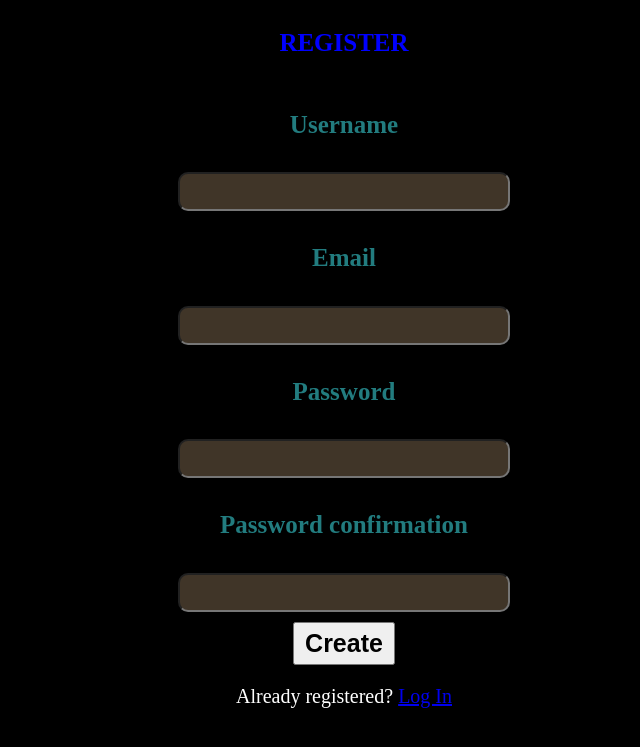
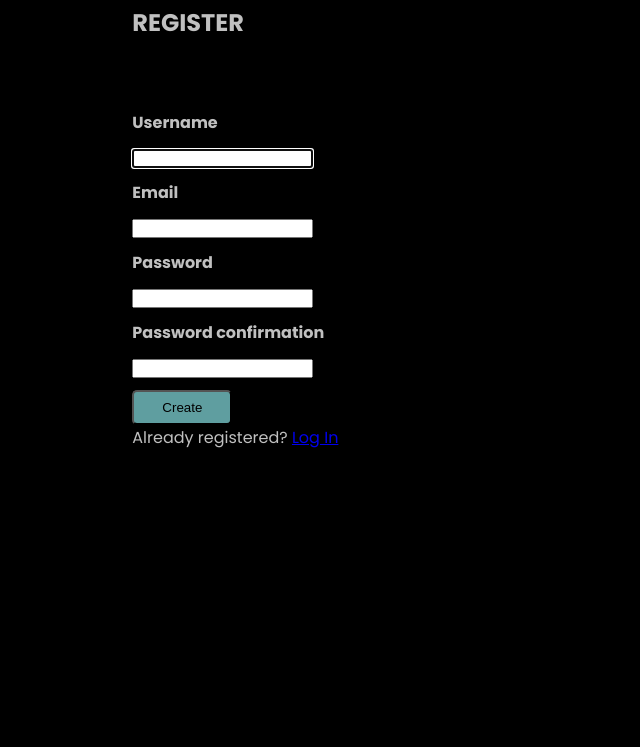
Before and after one commit to ravibalebilalu/puzzle_world, a Django app: page /register/ in a window 1280 px wide. Shown: the top 747 px of the page, without its empty margins (296-936 px from the left). Run offline with Django 5.2, Linux system fonts and the light colour scheme.

Commit message:
add style to login and register

```diff
--- /dev/null
+++ b/puzzles/users/static/register.css
@@ -0,0 +1,84 @@
+@import url('https://fonts.googleapis.com/css2?family=Poppins:ital,wght@0,100;0,200;0,300;0,400;0,500;0,600;0,700;0,800;0,900;1,100;1,200;1,300;1,400;1,500;1,600;1,700;1,800;1,900&display=swap');
+
+* {
+    padding: 0;
+    margin: 0;
+}
+
+body {
+    width: 100vw;
+    background-color: #000;
+    flex-direction: column;
+    color: #c0c0c0;
+    font-family: 'Poppins', sans-serif;
+}
+
+
+.flexbox{
+    display: flex;
+    justify-items: center;
+    align-items: center;
+}
+form{
+    display: grid;
+    grid-template-columns: repeat(6,1fr);
+    grid-template-rows: repeat(12,1fr);
+    justify-items:  stretch;
+    align-items: stretch;
+    padding: 5px;
+
+}
+.register-title{
+    grid-column:3/5;
+    grid-row: 1/2;
+    justify-self: stretch;
+}
+.error{
+grid-column:3/5;
+    grid-row: 3/4;
+    color: red;
+}
+.user-label{
+    grid-column:3/5;
+    grid-row: 4/5;
+}
+.user-input{
+      grid-column:3/5;
+    grid-row: 5/6;
+}
+.email-label{
+     grid-column:3/5;
+    grid-row: 6/7;
+}
+.email-input{
+    grid-column:3/5;
+    grid-row: 7/8;
+}
+.pass-label1{
+       grid-column:3/5;
+    grid-row: 8/9;
+}
+.pass-input1{
+     grid-column:3/5;
+    grid-row: 9/10;
+}
+.pass-label2{
+     grid-column:3/5;
+    grid-row: 10/11;
+}
+
+.pass-input2{
+       grid-column:3/5;
+    grid-row: 11/12
+}
+button{
+      grid-column:3/5;
+    grid-row: 12/13 ;
+    width:100px;
+    background-color: cadetblue;
+    border-radius: 5px;
+}
+.message{
+     grid-column:3/5;
+    grid-row: 13/14 ;
+}
--- a/puzzles/users/templates/register.html
+++ b/puzzles/users/templates/register.html
@@ -5,58 +5,8 @@
     <meta charset="UTF-8">
     <meta name="viewport" content="width=device-width, initial-scale=1.0">
     <title>User</title>
+     <link rel="stylesheet" href="{% static 'register.css' %}">
 
-    <style>
-        body{
-            background-color:#000;
-            color:#fff;
-        }
-        form{
-            display:flex;
-            justify-content: center;
-            align-items: center;
-            flex-direction: column;
-            background-color:#000;
-
-        }
-        h2{
-            color: blue;
-            font-size: 25px;
-        }
-        h4{
-            font-size: 25px;
-            color: rgb(34, 124, 127);
-        }
-        #id_username,#id_email,#id_password1,#id_password2{
-            font-size: 25px;
-        }
-        .message{
-            font-size: 20px;
-        }
-        input{
-            color: rgb(237, 234, 231);
-            background-color: rgb(64, 53, 40);
-            outline: none;
-            border-radius: 10px;
-            padding: 3px;
-        }
-        input:hover{
-            background-color:rgb(30, 26, 22) ;
-        }
-        button{
-            padding:5px 10px;
-            font-weight:bold;
-                font-size:25px;
-                margin-top:10px;
-        }
-        @media (max-width:500px){
-
-            form{
-                width:400px;
-
-            }
-        }
-    </style>
 </head>
 <body>
 
@@ -80,14 +30,14 @@
                     {% endfor %}
                 </div>
             {% endif %}
-            <h4>{{ form.username.label }}</h4>
-            {{ form.username }}
-            <h4>{{ form.email.label }}</h4>
-            {{ form.email }}
-            <h4>{{ form.password1.label }}</h4>
-            {{ form.password1 }}
-            <h4>{{ form.password2.label }}</h4>
-            {{ form.password2 }}
+            <h4 class="user-label ">{{ form.username.label }}</h4>
+          <h4 class="user-input">  {{ form.username }}</h4>
+            <h4 class="email-label">{{ form.email.label }}</h4>
+           <h4 class="email-input"> {{ form.email }}</h4>
+            <h4 class="pass-label1">{{ form.password1.label }}</h4>
+            <h4 class="pass-input1">{{ form.password1 }}</h4>
+            <h4 class="pass-label2">{{ form.password2.label }}</h4>
+            <h4 class="pass-input2">{{ form.password2 }}</h4>
             <button type="submit">Create</button>
             <p class="message">Already registered? <a href="{% url 'login' %}">Log In</a></p>
         </form>
--- a/puzzles/wordsearch/templates/home.html
+++ b/puzzles/wordsearch/templates/home.html
@@ -52,7 +52,7 @@
                         {% endfor %}
 
                         <button type="submit">
-                            {% if puzzle.inProgress %} Check{% else %} Start New
+                            {% if puzzle.inProgress %} Check{% else %} Start
                             {% endif %}
                         </button>
 
```
Also changed, not shown: puzzles/users/static/login.css (added, +69 -0 lines), puzzles/users/static/style.css (deleted, +0 -21 lines), puzzles/users/templates/login.html (+10 -41 lines), puzzles/users/templates/user.html (+5 -3 lines).
